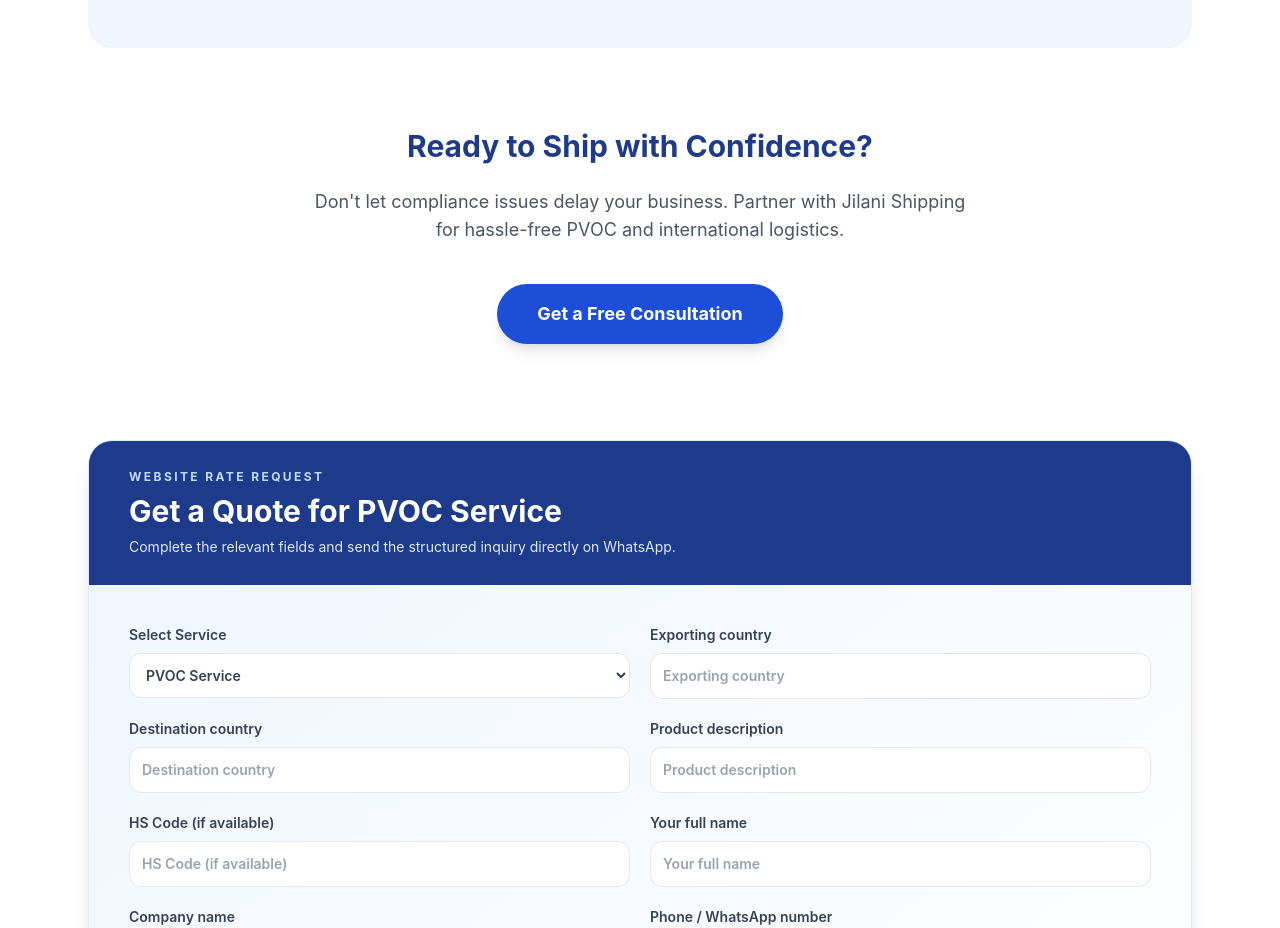
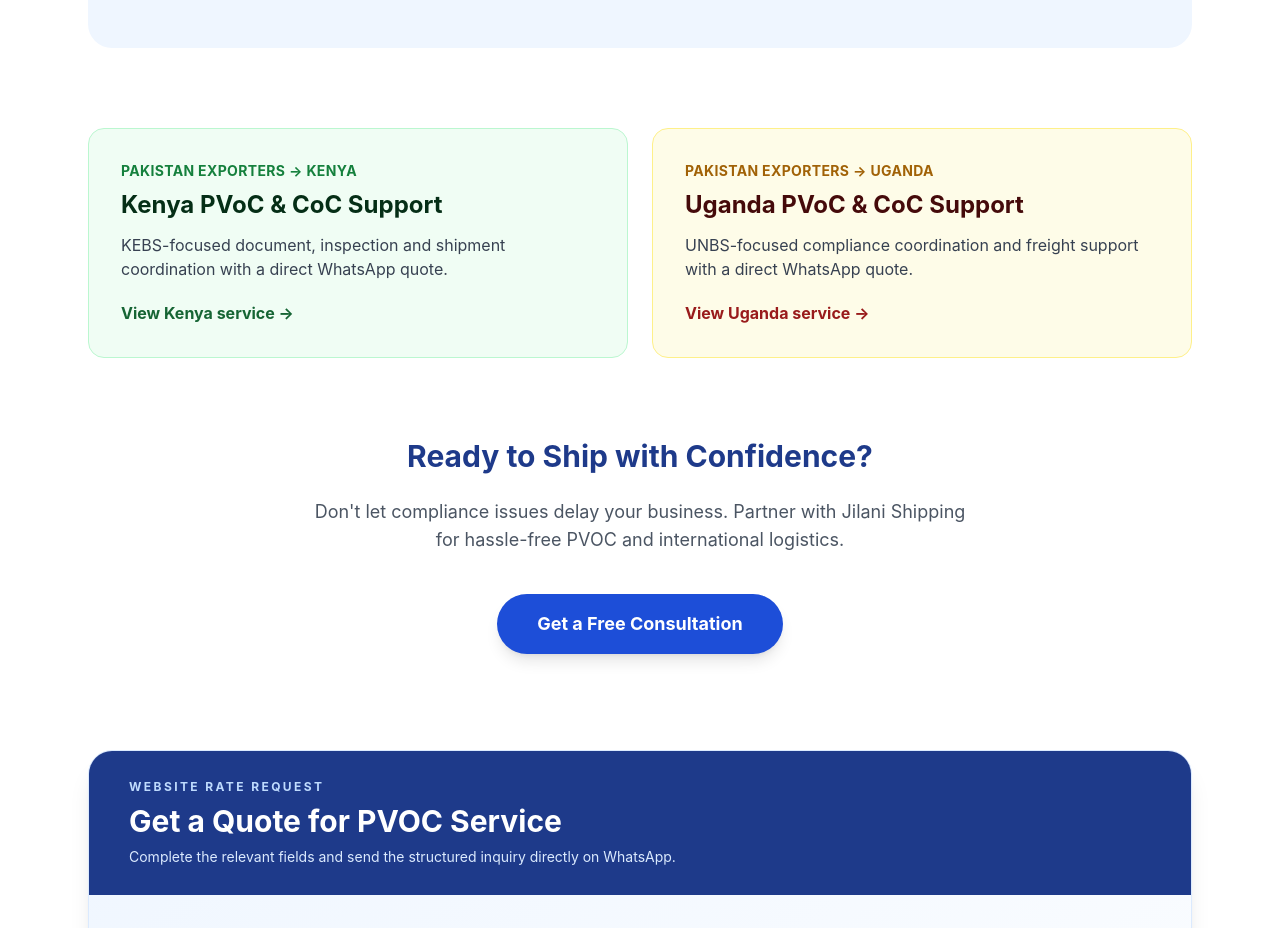
Before and after one commit to ubaidking1/JJ, a Next.js app: page /pvoc-service in a window 1280 px wide. Shown: the part 1705-2633 px from the top of the page. Built offline with nearby package versions, Linux system fonts and the light colour scheme.

Commit message:
Link Kenya and Uganda PVoC services

```diff
--- a/app/pvoc-service/page.tsx
+++ b/app/pvoc-service/page.tsx
@@ -110,6 +110,21 @@
         </div>
       </section>
 
+      <section className="mt-20 grid md:grid-cols-2 gap-6">
+        <Link href="/kenya-pvoc-service/" className="block rounded-2xl border border-green-200 bg-green-50 p-8 hover:shadow-lg transition-shadow">
+          <p className="text-sm font-bold uppercase tracking-wide text-green-700">Pakistan exporters → Kenya</p>
+          <h2 className="mt-2 text-2xl font-bold text-green-950">Kenya PVoC & CoC Support</h2>
+          <p className="mt-3 text-gray-700">KEBS-focused document, inspection and shipment coordination with a direct WhatsApp quote.</p>
+          <span className="mt-5 inline-block font-bold text-green-800">View Kenya service →</span>
+        </Link>
+        <Link href="/uganda-pvoc-service/" className="block rounded-2xl border border-yellow-200 bg-yellow-50 p-8 hover:shadow-lg transition-shadow">
+          <p className="text-sm font-bold uppercase tracking-wide text-yellow-700">Pakistan exporters → Uganda</p>
+          <h2 className="mt-2 text-2xl font-bold text-red-950">Uganda PVoC & CoC Support</h2>
+          <p className="mt-3 text-gray-700">UNBS-focused compliance coordination and freight support with a direct WhatsApp quote.</p>
+          <span className="mt-5 inline-block font-bold text-red-800">View Uganda service →</span>
+        </Link>
+      </section>
+
       <section className="mt-20 text-center">
         <h2 className="text-3xl font-bold text-blue-900 mb-6">Ready to Ship with Confidence?</h2>
         <p className="text-lg text-gray-600 mb-10 max-w-2xl mx-auto">
```
